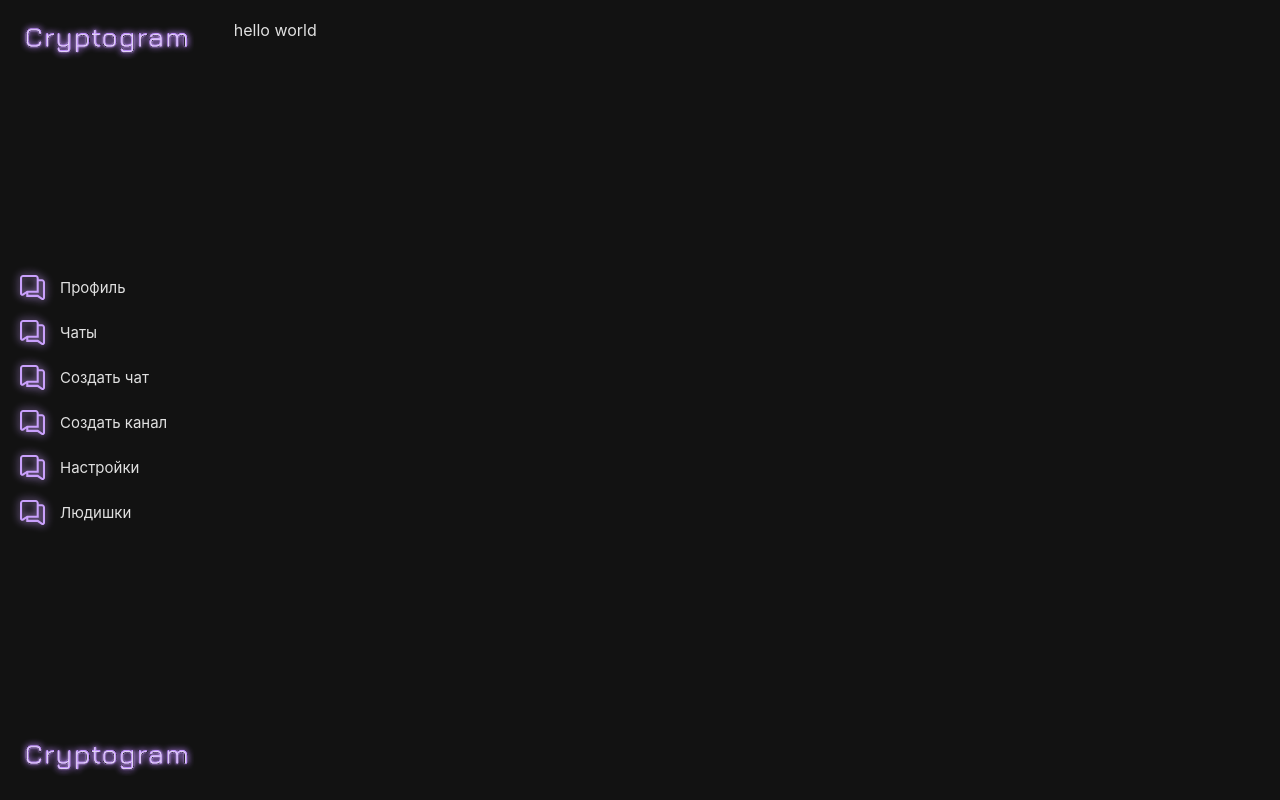
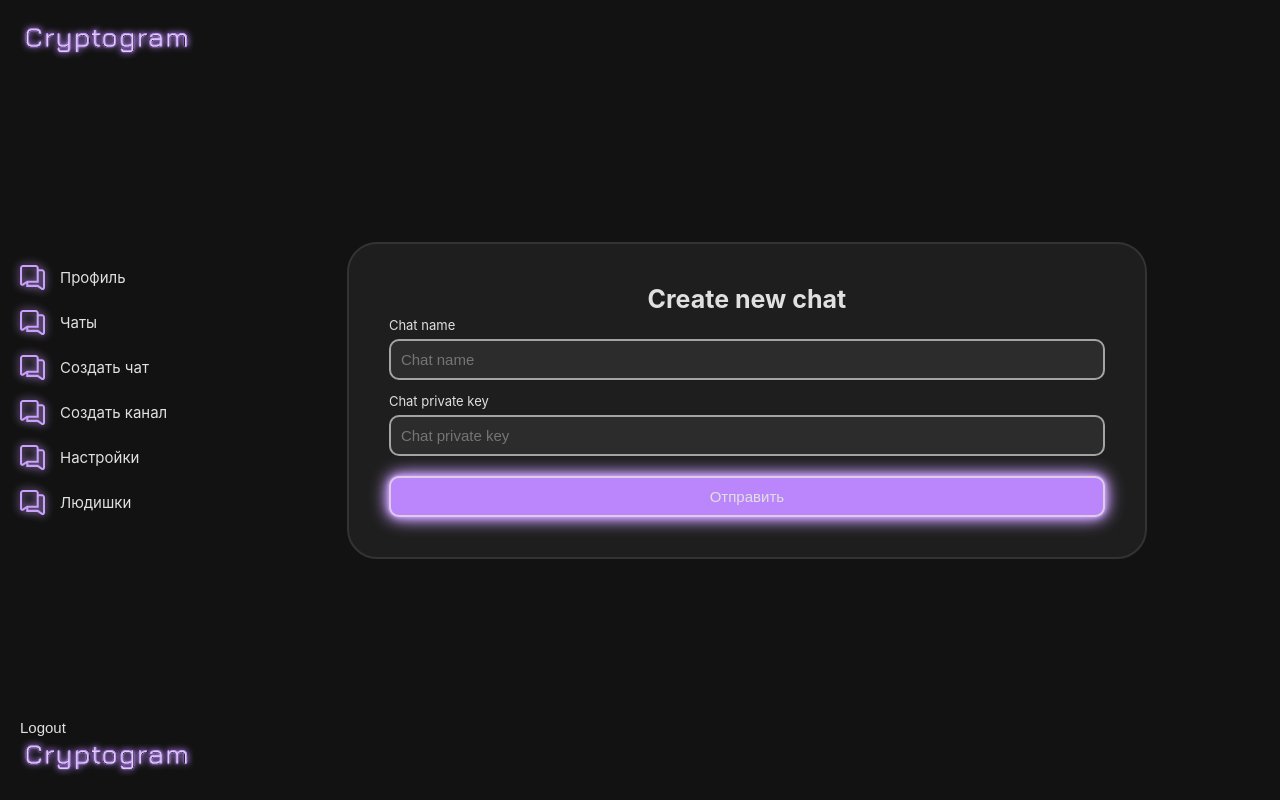
Before and after one commit to kirihn/Cryptogram-Web-front-end, a React app: page /createChat in a window 1280 px wide. Built offline with nearby package versions, Linux system fonts and the light colour scheme.

Commit message:
feat: add createChatPage

```diff
--- a/package.json
+++ b/package.json
@@ -12,8 +12,10 @@
     },
     "dependencies": {
         "@hookform/resolvers": "^3.9.1",
+        "@types/crypto-js": "^4.2.2",
         "@types/three": "^0.169.0",
         "axios": "^1.7.7",
+        "crypto-js": "^4.2.0",
         "file-loader": "^6.2.0",
         "jotai": "^2.10.1",
         "react": "^18.3.1",
--- a/src/App.tsx
+++ b/src/App.tsx
@@ -8,6 +8,7 @@ import { Header } from '@components/header/header';
 import { Layout } from '@components/layout/layout';
 import { ChatPage } from '@components/chatPage/chatPage';
 import { ChatList } from '@components/chatPage/components/chatList/chatList';
+import { CreateChat } from '@components/addChat/createChat';
 
 export const coutAtom = atom('ligth');
 export function App() {
@@ -25,7 +26,7 @@ export function App() {
                     <Route path="/chats" element={<ChatPage />}></Route>
                     <Route
                         path="/createChat"
-                        element={<p>hello world</p>}
+                        element={<CreateChat/>}
                     ></Route>
                     <Route path="/createChanel" element={<p>hello</p>}></Route>
                     <Route path="/people" element={<p>люди</p>}></Route>
--- a/src/components/addChat/createChat.scss
+++ b/src/components/addChat/createChat.scss
@@ -0,0 +1,28 @@
+@use '../../styles/styleFields.scss' as *;
+
+.CreateChatPage{
+    width: 100%;
+    height: 100%;
+
+    display: flex;
+    justify-content: center;
+    align-items: center;
+    .CreateChatFormContainer{
+        width: 80%;
+        min-width: 300px;
+        max-width: 800px;
+        margin: 5px;
+        padding: 40px;
+        background: $blockColor;
+        border: 2px solid $borderDark;
+        border-radius: $mBorderRadius;
+
+        h2{
+            text-align: center;
+            font-size: 25px;
+        }
+        .button{
+            margin-top: 10px;
+        }
+    }
+}
--- a/src/components/addChat/createChat.tsx
+++ b/src/components/addChat/createChat.tsx
@@ -1,16 +1,66 @@
 import { yupResolver } from '@hookform/resolvers/yup';
 import { createChatSchema } from '@utils/yup/createChat.yup';
+import { useApi } from 'hooks/useApi';
 import { useForm } from 'react-hook-form';
+import { CreateChatFormDto, ResponseDto } from './types';
+import axios from 'axios';
+import { useEffect, useState } from 'react';
+import * as CryptoJS from 'crypto-js';
 
+import './createChat.scss';
 export function CreateChat() {
+    const [shake, setShake] = useState(false);
+
     const {
         register,
         handleSubmit,
+        setValue,
+        watch,
         formState: { errors },
-    } = useForm({ resolver: yupResolver(createChatSchema) });
+    } = useForm({
+        resolver: yupResolver(createChatSchema),
+        defaultValues: {
+            isGroup: true,
+            keyHash: '',
+        },
+    });
+
+    const key = watch('key');
+
+    const { resData, loading, execute } = useApi<
+        ResponseDto,
+        CreateChatFormDto
+    >(async (data) => {
+        return await axios.post('/api/chat/createChat', data);
+    });
+
+    const onSubmit = async (data: CreateChatFormDto) => {
+        console.log('Данные формы:', data);
+        await execute(data);
+    };
+
+    useEffect(() => {
+        if (resData) alert("Чат успешно создан - " + resData.ChatName);
+
+        if (errors.chatName || errors.key) {
+            setShake(true);
+            const timer = setTimeout(() => setShake(false), 800);
+            return () => clearTimeout(timer);
+        }
+    }, [errors, resData]);
+
+    useEffect(() => {
+        if (key) {
+            const keyhash = CryptoJS.SHA256(key.toString()).toString(
+                CryptoJS.enc.Base64,
+            );
+            setValue('keyHash', keyhash);
+        }
+    }, [key]);
 
     return (
-        <div className="addFormContainer">
+        <div className="CreateChatPage">
+            <div className="CreateChatFormContainer">
                 <h2>Create new chat</h2>
                 <form onSubmit={handleSubmit(onSubmit)} className="addChatForm">
                     <div>
@@ -19,10 +69,42 @@ export function CreateChat() {
                                 * {errors.chatName.message}
                             </label>
                         ) : (
-                        <label className="label">chat name</label>
+                            <label className="label">Chat name</label>
                         )}
+                        <input
+                            type="text"
+                            className="input"
+                            {...register('chatName')}
+                            placeholder="Chat name"
+                        />
                     </div>
+
+                    <div>
+                        {errors.key?.message ? (
+                            <label className="labelError">
+                                * {errors.key?.message}
+                            </label>
+                        ) : (
+                            <label className="label">Chat private key</label>
+                        )}
+                        <input
+                            type="number"
+                            className="input"
+                            {...register('key')}
+                            placeholder="Chat private key"
+                        />
+                    </div>
+
+                    <button
+                        className={`button neonBox ${
+                            shake ? 'shake-horizontal' : ''
+                        }`}
+                        type="submit"
+                    >
+                        {loading ? 'Загрузка...' : 'Отправить'}
+                    </button>
                 </form>
+            </div>
         </div>
     );
 }
--- a/src/components/header/header.scss
+++ b/src/components/header/header.scss
@@ -49,6 +49,16 @@
 
     .BottomContainer{
         //padding: 10px;
+        .logoutButton{
+            background: none;
+            border: none;
+            color: $text;
+            font-size: 15px;
+
+            &:hover{
+                color: $lowText;
+            }
+        }
         .logoImg{
             width: 100%;
         }
--- a/src/components/header/header.tsx
+++ b/src/components/header/header.tsx
@@ -41,6 +41,7 @@ export function Header() {
                 </Link>
             </nav>
             <div className="BottomContainer">
+                <button className='logoutButton'>Logout</button>
                 <img className="logoImg" src={Logo} alt="Logo" />
             </div>
         </header>
--- a/src/styles/index.scss
+++ b/src/styles/index.scss
@@ -63,7 +63,7 @@ a{
     border: 2.1px solid $neonBorderColor;
     box-shadow: 0 0 3px $neonColor,
                 0 0 7px $neonColor,
-                0 0 25px $neonColor,
+                0 0 15px $neonColor,
                 0 0 20px $neonColor;
     transition: transform 0.2s, box-shadow 0.2s;
 
@@ -72,7 +72,7 @@ a{
       box-shadow: 0 0 5px $neonColor,
                   0 0 10px $neonColor,
                   0 0 15px $neonColor,
-                  0 0 35px $neonColor;
+                  0 0 25px $neonColor;
     }
   }
 
--- a/src/utils/yup/createChat.yup.ts
+++ b/src/utils/yup/createChat.yup.ts
@@ -3,27 +3,10 @@ export const createChatSchema = Yup.object().shape({
     chatName: Yup.string().required('This field is required'),
     isGroup: Yup.boolean().required('This field is required'),
     keyHash: Yup.string().required('This field is required'),
+    key: Yup.number().required('This field is required'),
     userId: Yup.string()
     .nullable()
     .when('isGroup', (isGroup, schema) =>
         !isGroup ? schema.required('The userId must not be empty') : schema
     )
 });
-
-// export class CreateChatDto {
-//     @IsString()
-//     @IsNotEmpty({ message: 'The chatName must not be empty' })
-//     chatName: string;
-
-//     @IsBoolean()
-//     isGroup: boolean;
-
-//     @IsString()
-//     @IsNotEmpty()
-//     keyHash: string;
-
-//     @ValidateIf((dto) => !dto.isGroup)
-//     @IsString()
-//     @IsNotEmpty({ message: 'The userId must not be empty' })
-//     userId: string;
-// }
```
Also changed, not shown: src/components/addChat/types.ts (+13 -0 lines), src/components/chatPage/components/chatList/chatList.tsx (+10 -29 lines), 1 other file (tests, documents, lock files or other folders). Lines whose indentation alone changed are shown as unchanged.
